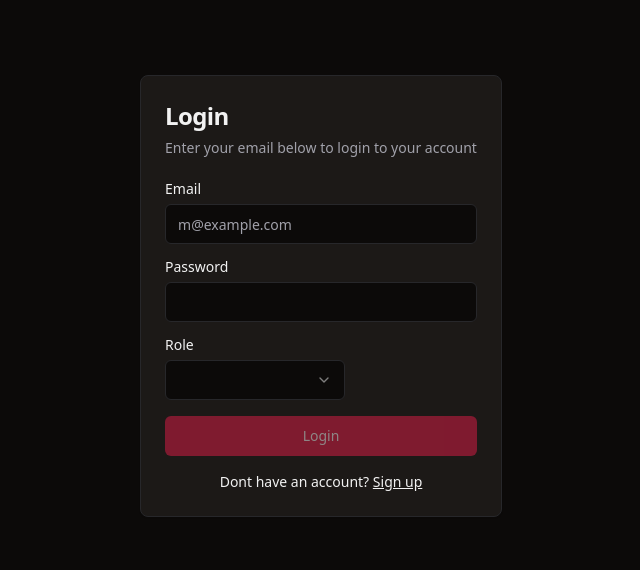
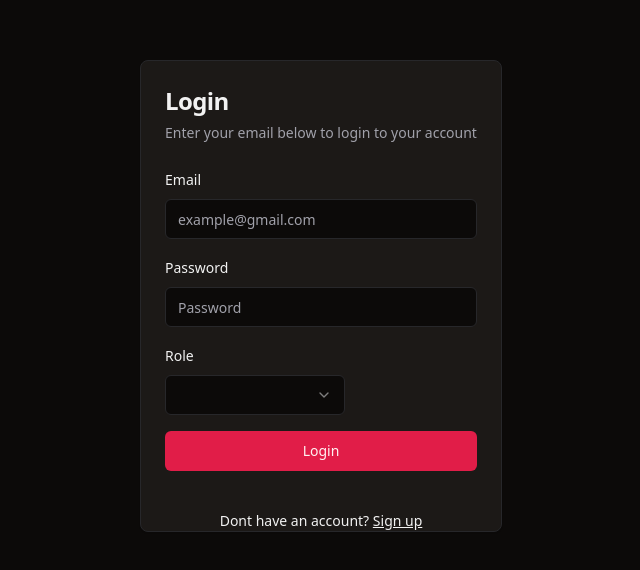
Before and after one commit to 12Danish/bank_app_frontend, a React (Vite) app: page /login in a window 1280 px wide. Shown: the part 104-674 px from the top of the page, without its empty margins (319-959 px from the left). Built offline with nearby package versions, Linux system fonts and the light colour scheme.

Commit message:
added cookie logic for login

```diff
--- a/package.json
+++ b/package.json
@@ -22,6 +22,7 @@
     "axios": "^1.6.8",
     "class-variance-authority": "^0.7.0",
     "clsx": "^2.1.1",
+    "js-cookie": "^3.0.5",
     "lucide-react": "^0.378.0",
     "react": "^18.2.0",
     "react-dom": "^18.2.0",
--- a/src/ApiService/login.tsx
+++ b/src/ApiService/login.tsx
@@ -1,5 +1,15 @@
 
-interface loginProps{
-email : string,
-password: string
-}
+import { loginProps } from "@/props/ApiServiceProps/authentication_props";
+export const login = async (
+  data: loginProps
+): Promise<number | null> => {
+  try {
+    let url = "YOUR END POINT HERE";
+    // const res = await axios.post(url, data); Uncomment this once you have url in place
+    // return res.data.id; Uncomment this once you have url in place
+    return 1; // remove this once url is placed
+  } catch (error) {
+    console.error("Error creating account:", error);
+    throw error; // You may want to throw the error for handling in the caller function
+  }
+};
--- a/src/pages/Login.tsx
+++ b/src/pages/Login.tsx
@@ -1,5 +1,3 @@
-import { NavLink } from "react-router-dom";
-import "../styles/dashboard-layout.css";
 import { Button } from "@/components/ui/button";
 import {
   Card,
@@ -9,8 +7,18 @@ import {
   CardTitle,
 } from "@/components/ui/card";
 import { Input } from "@/components/ui/input";
-import { Label } from "@/components/ui/label";
+import Cookies from "js-cookie";
+import "../styles/dashboard-layout.css";
 
+import { login } from "@/ApiService/login";
+import {
+  Form,
+  FormControl,
+  FormField,
+  FormItem,
+  FormLabel,
+  FormMessage,
+} from "@/components/ui/form";
 import {
   Select,
   SelectContent,
@@ -18,46 +26,46 @@ import {
   SelectTrigger,
   SelectValue,
 } from "@/components/ui/select";
-import { useState } from "react";
+import { notification } from "@/props/notification_props";
+import { zodResolver } from "@hookform/resolvers/zod";
+import { SubmitHandler, useForm } from "react-hook-form";
+import { NavLink, useNavigate } from "react-router-dom"; // Import useNavigate here
+import { ToastContainer, toast } from "react-toastify";
+import "react-toastify/dist/ReactToastify.css";
+import { z } from "zod";
+import "../styles/dashboard-layout.css";
+
+const formSchema = z.object({
+  email: z.string().email(),
+  password: z.string(),
+  role: z.enum(["Customer", "Employee"]),
+});
+
+type FormFields = z.infer<typeof formSchema>;
 
 export const Login = () => {
-  const [email, setEmail] = useState("");
-  const [password, setPassword] = useState("");
-  const [isButtonDisabled, setIsButtonDisabled] = useState(true);
-  const [role, setRole] = useState("");
-  // Function to handle changes in email input
-  const handleEmailChange = (event: React.ChangeEvent<HTMLInputElement>) => {
-    const { value } = event.target;
-    setEmail(value);
-    updateButtonState(value, password, role);
-  };
+  const navigate = useNavigate(); // Move useNavigate here
+  const form = useForm<FormFields>({
+    resolver: zodResolver(formSchema),
+  });
 
-  // Function to handle changes in password input
-  const handlePasswordChange = (event: React.ChangeEvent<HTMLInputElement>) => {
-    const { value } = event.target;
-    setPassword(value);
-    updateButtonState(email, value, role);
-  };
-  const handleRoleChange = (value: string) => {
-    console.log(value);
-    setRole(value);
-    console.log(`role + ${role}`);
-    updateButtonState(email, password, value);
-  };
+  const onSubmit: SubmitHandler<FormFields> = async (data) => {
+    console.log(data);
+    try {
+      await new Promise((resolve) => setTimeout(resolve, 1000));
+      const res = await login(data);
 
-  // Function to update button disabled state
-  const updateButtonState = (
-    emailValue: string,
-    passwordValue: string,
-    roleValue: string
-  ) => {
-    setIsButtonDisabled(!(emailValue && passwordValue && roleValue));
-  };
-
-  // Function to handle form submission (login)
-  const handleLogin = () => {
-    // Perform login logic here
-    console.log("Logging in...");
+      if (res) {
+        handleCookies(res);
+        navigate("/dashboard");
+      } else {
+        toast.error("Invalid Credentials", { ...notification });
+      }
+    } catch (error) {
+      toast.error("Invalid Credentials", {
+        ...notification,
+      });
+    }
   };
 
   return (
@@ -71,61 +79,100 @@ export const Login = () => {
           </CardDescription>
         </CardHeader>
         <CardContent>
+          <Form {...form}>
+            <form onSubmit={form.handleSubmit(onSubmit)} className="space-y-8">
               <div className="grid gap-4">
                 <div className="grid gap-2">
-              <Label htmlFor="email">Email</Label>
-              <Input
-                id="email"
-                type="email"
-                placeholder="m@example.com"
-                value={email}
-                onChange={handleEmailChange}
-                required
+                  <FormField
+                    control={form.control}
+                    name="email"
+                    render={({ field }) => (
+                      <FormItem>
+                        <FormLabel>Email</FormLabel>
+                        <FormControl>
+                          <Input placeholder="example@gmail.com" {...field} />
+                        </FormControl>
+                        <FormMessage />
+                      </FormItem>
+                    )}
                   />
                 </div>
                 <div className="grid gap-2">
-              <div className="flex items-center">
-                <Label htmlFor="password">Password</Label>
-              </div>
+                  <FormField
+                    control={form.control}
+                    name="password"
+                    render={({ field }) => (
+                      <FormItem>
+                        <FormLabel>Password</FormLabel>
+                        <FormControl>
                           <Input
-                id="password"
                             type="password"
-                value={password}
-                onChange={handlePasswordChange}
-                required
+                            placeholder="Password"
+                            {...field}
                           />
+                        </FormControl>
+                        <FormMessage />
+                      </FormItem>
+                    )}
+                  />{" "}
                 </div>
                 <div className="grid gap-2">
-              <Label htmlFor="role">Role</Label>
-              <Select value={role} onValueChange={handleRoleChange}>
+                  <FormField
+                    control={form.control}
+                    name="role"
+                    render={({ field }) => (
+                      <FormItem>
+                        <FormLabel>Role</FormLabel>
+                        <Select onValueChange={field.onChange}>
+                          <FormControl>
                             <SelectTrigger className="w-[180px]">
                               <SelectValue />
                             </SelectTrigger>
+                          </FormControl>
                           <SelectContent>
                             <SelectItem value="Customer">Customer</SelectItem>
                             <SelectItem value="Employee">Employee</SelectItem>
                           </SelectContent>
                         </Select>
+
+                        <FormMessage />
+                      </FormItem>
+                    )}
+                  />{" "}
                 </div>
                 <Button
+                  disabled={form.formState.isSubmitting}
                   type="submit"
-              className="w-full"
-              onClick={handleLogin}
-              disabled={isButtonDisabled}
+                  className="min-w-full"
                 >
-              Login
+                  {form.formState.isSubmitting ? "Loading..." : "Login"}
                 </Button>
               </div>
+            </form>
+          </Form>
+        </CardContent>
         <div className="mt-4 text-center text-sm">
           Dont have an account?{" "}
           <NavLink to="/signup" className="underline">
             Sign up
           </NavLink>
         </div>
-        </CardContent>
       </Card>
+      <ToastContainer />
     </div>
   );
 };
 
+const handleCookies = (res: number) => {
+  if (Cookies.get("account_id")) {
+    // Remove the existing cookie
+    Cookies.remove("account_id");
+  }
+
+  // Set the cookie with the new account_id value
+  Cookies.set("account_id", res);
+
+  // Redirect or perform other actions
+};
+
 export default Login;
--- a/src/pages/Signup.tsx
+++ b/src/pages/Signup.tsx
@@ -61,9 +61,7 @@ const Signup = () => {
       }
     } catch (error) {
       toast.error("Operation failed", {
-        position: "top-center",
-
-        className: "error-toast",
+        ...notification,
       });
     }
   };
--- /dev/null
+++ b/src/props/ApiServiceProps/authentication_props.tsx
@@ -0,0 +1,14 @@
+export interface createAccountprops {
+  firstName: string;
+  lastName: string;
+  dob: string;
+  phoneNum: string;
+  email: string;
+  password: string;
+}
+
+export interface loginProps {
+  email: string;
+  password: string;
+  role: string;
+}
```
Also changed, not shown: src/ApiService/CreateAccount.tsx (+1 -8 lines), 1 other file (tests, documents, lock files or other folders). Lines whose indentation alone changed are shown as unchanged.
